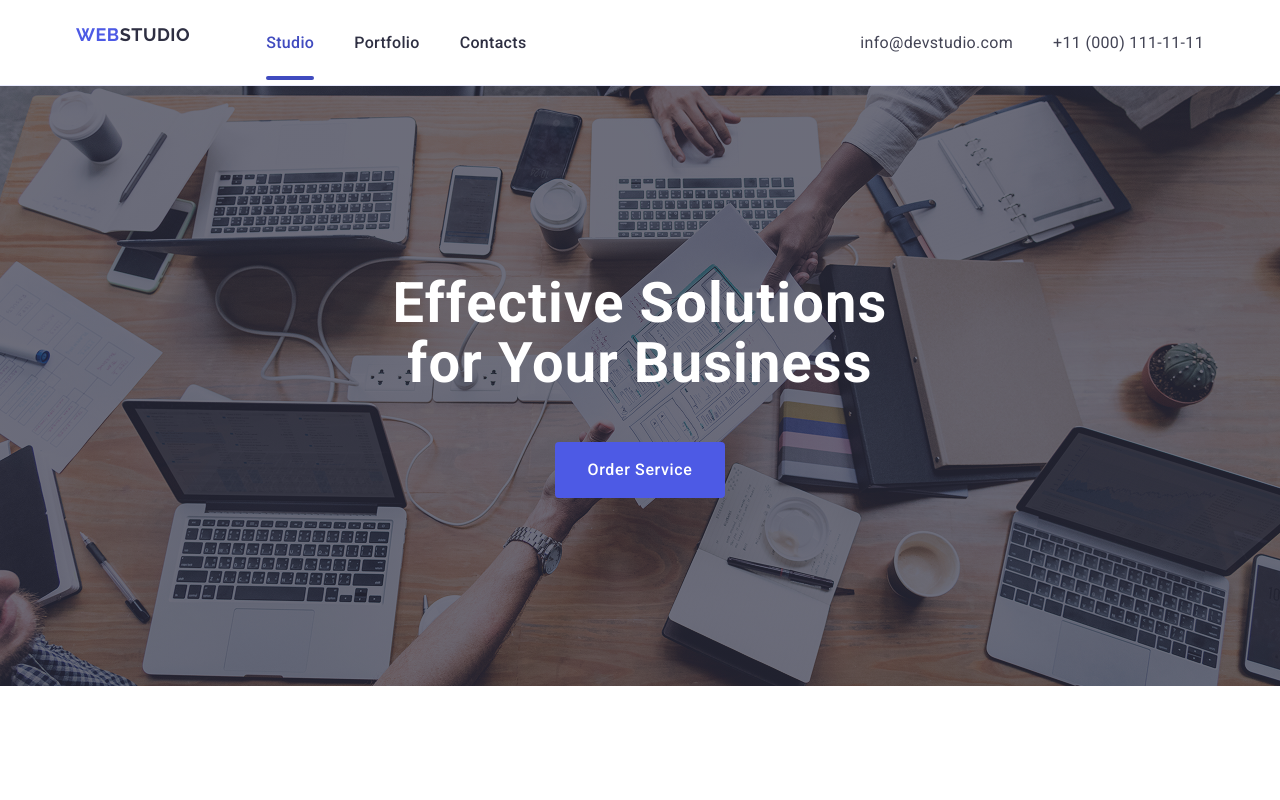
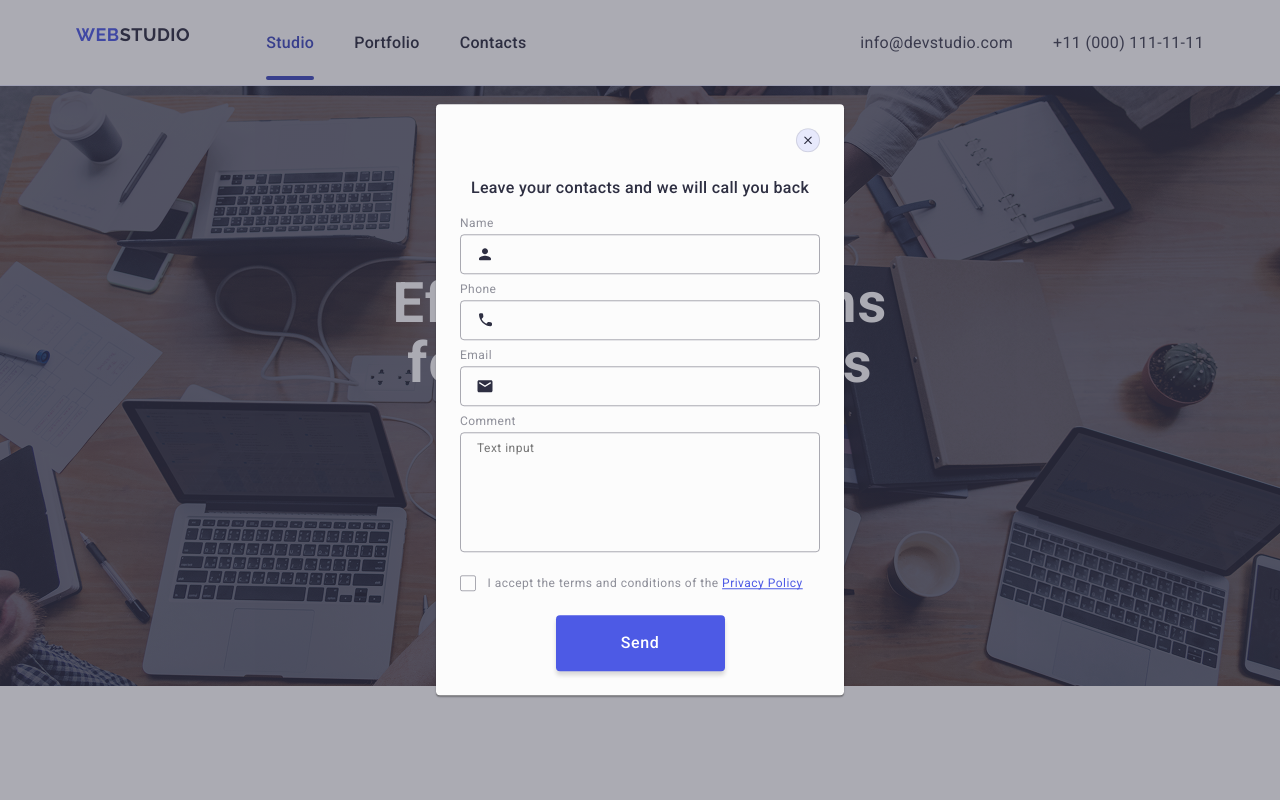
Before and after one commit to Onke-dev/goit-markup-hw-06, a plain HTML site: page index.html in a window 1280 px wide. Shown: the top 800 px of the page. Drawn offline with nearby package versions, Linux system fonts and the light colour scheme.

Commit message:
adapt desktop

```diff
--- a/css/styles.css
+++ b/css/styles.css
@@ -246,7 +246,7 @@ img {
     width: 100%;
     height: 100%;
     background-color: #fff;
-    z-index: 9999999999999999999999;
+    z-index: 999999;
     opacity: 0;
     visibility: hidden;
     pointer-events: none;
@@ -1180,3 +1180,325 @@ img {
 
 
 /* #endregion footer */
+
+
+/* #region background-site */
+
+.background-site {
+    position: fixed;
+    display: flex;
+    justify-content: center;
+    align-items: center;
+
+    top: 0;
+    left: 0;
+    background-color: rgba(46, 47, 66, 0.4);
+    width: 100%;
+    height: 100%;
+    z-index: 9999999999;
+
+    /* opacity: 0;
+    visibility: hidden;
+    pointer-events: none; */
+    transition: opacity 250ms cubic-bezier(0.4, 0, 0.2, 1),
+        visibility 250ms cubic-bezier(0.4, 0, 0.2, 1);
+}
+
+.background-site.is-open {
+    opacity: 1;
+    visibility: visible;
+    pointer-events: auto;
+}
+
+.popup {
+    position: absolute;
+    top: 50%;
+    left: 50%;
+    transform: translate(-50%, -50%);
+
+    width: 288px;
+    min-height: 623px;
+    border-radius: 4px;
+    box-shadow: 0 1px 1px 0 rgba(0, 0, 0, 0.14), 0 1px 3px 0 rgba(0, 0, 0, 0.12), 0 2px 1px 0 rgba(0, 0, 0, 0.2);
+    background-color: #FCFCFC;
+    padding: 72px 16px 24px 16px;
+
+
+    transition: transform 250ms cubic-bezier(0.4, 0, 0.2, 1);
+}
+
+.popup-title {
+    font-family: "Roboto", sans-serif;
+    font-weight: 500;
+    font-size: 16px;
+    line-height: 1.50;
+    letter-spacing: 0.02em;
+    text-align: center;
+    color: #2E2F42;
+    margin-bottom: 16px;
+}
+
+
+.close-btn {
+    position: absolute;
+    top: 24px;
+    right: 24px;
+
+    width: 24px;
+    height: 24px;
+    display: flex;
+    align-items: center;
+    justify-content: center;
+    padding: 0;
+    cursor: pointer;
+
+    border-radius: 50%;
+    fill: #2e2f42;
+    background-color: #e7e9fc;
+    border: 1px solid rgba(0, 0, 0, 0.1);
+
+    transition: background-color 250ms cubic-bezier(0.4, 0, 0.2, 1), border 250ms cubic-bezier(0.4, 0, 0.2, 1);
+}
+
+.close-btn:hover {
+    background-color: #404bbf;
+    fill: #ffff;
+    outline: none;
+    border: none;
+
+}
+
+.icon-back {
+    transition: fill 250ms cubic-bezier(0.4, 0, 0.2, 1);
+}
+
+
+.icon-back:hover {
+    fill: #ffff;
+
+}
+
+.form-wrap {
+    margin-bottom: 8px;
+}
+
+.mar-under-policy {
+    margin-bottom: 16px;
+}
+
+.form-lb {
+    display: block;
+    font-family: "Roboto", sans-serif;
+    font-weight: 400;
+    font-size: 12px;
+    line-height: 1.17;
+    letter-spacing: 0.04em;
+    color: #8e8f99;
+    margin-bottom: 4px;
+}
+
+.wrap {
+    position: relative;
+
+}
+
+.input-info {
+    border: 1px solid rgba(46, 47, 66, 0.4);
+    border-radius: 4px;
+    width: 100%;
+    height: 40px;
+    padding-left: 38px;
+    background-color: transparent;
+    outline: transparent;
+
+    transition: border-color 250ms cubic-bezier(0.4, 0, 0.2, 1);
+
+}
+
+.icon-back-form {
+    position: absolute;
+    top: 50%;
+    left: 16px;
+    fill: #2E2F42;
+    transform: translateY(-50%);
+
+    transition: fill 250ms cubic-bezier(0.4, 0, 0.2, 1);
+}
+
+.form-comment {
+    border: 1px solid rgba(46, 47, 66, 0.4);
+    padding: 8px 16px;
+    border-radius: 4px;
+    width: 100%;
+    height: 120px;
+    background-color: transparent;
+    transition: border-color     250ms cubic-bezier(0.4, 0, 0.2, 1);
+
+    outline: transparent;
+    resize: none;
+
+    font-family: "Roboto", sans-serif;
+    font-weight: 400;
+    font-size: 12px;
+    line-height: 1.17;
+    letter-spacing: 0.04em;
+    color: rgba(46, 47, 66, 0.4);
+}
+
+.form-comment:hover {
+    border-color: #4D5AE5;
+}
+
+.check-policy {
+
+    border-radius: 2px;
+    cursor: pointer;
+    border: 1px solid rgba(46, 47, 66, 0.4);
+}
+
+.title-policy {
+
+    font-family: "Roboto", sans-serif;
+    font-weight: 400;
+    font-size: 12px;
+    line-height: 1.17;
+    letter-spacing: 0.04em;
+    color: #8e8f99;
+    text-align: center;
+
+    max-width: 256px;
+    display: flex;
+    align-items: center;
+}
+
+.castom-chekbox {
+    display: inline-flex;
+    justify-content: center;
+    align-items: center;
+
+    cursor: pointer;
+    height: 16px;
+    width: 16px;
+    padding: 4px 3px;
+    border-radius: 2px;
+    border: 1px solid rgba(46, 47, 66, 0.4);
+    background-color: transparent;
+    fill: transparent;
+    margin-right: 8px;
+    transition: background-color 250ms cubic-bezier(0.4, 0, 0.2, 1), border 250ms cubic-bezier(0.4, 0, 0.2, 1), fill 250ms cubic-bezier(0.4, 0, 0.2, 1);
+}
+
+
+.check-policy:checked+.title-policy>.castom-chekbox {
+    background-color: #404bbf;
+    fill: #F4F4FD;
+    border: none;
+}
+
+.check-mark {
+    width: 10px;
+    height: 8px;
+}
+
+.link-policy {
+    line-height: 1.33;
+    text-decoration: underline;
+    text-decoration-skip-ink: none;
+    color: #4d5ae5;
+
+    display: flex;
+    flex-direction: row;
+    align-content: center;
+    flex-wrap: wrap;
+    align-items: center;
+}
+
+.mar-under-btm {
+    margin-bottom: 24px;
+}
+
+.send-form {
+    display: block;
+    margin: 0 auto;
+
+    font-family: "Roboto", sans-serif;
+    font-weight: 500;
+    font-size: 16px;
+    line-height: 1.50;
+    letter-spacing: 0.04em;
+    text-align: center;
+    cursor: pointer;
+    background-color: #4D5AE5;
+    color: #ffffff;
+    border-radius: 4px;
+    padding: 16px 32px;
+    min-width: 169px;
+    height: 56px;
+    box-shadow: 0 4px 4px 0 rgba(0, 0, 0, 0.15);
+    border: none;
+    transition: background-color 250ms cubic-bezier(0.4, 0, 0.2, 1);
+}
+
+.send-form:hover {
+    background-color: #404bbf;
+
+}
+
+@media screen and (min-width: 768px) {
+    .popup {
+        min-width: 408px;
+        padding-left: 24px;
+        padding-right: 24px;
+        min-height: 584px;
+    }
+
+    .title-policy {
+        display: inline;
+    }
+
+    .link-policy {
+        display: inline;
+    }
+
+    .close-btn:focus {
+    background-color: #404bbf;
+    fill: #ffff;
+    outline: none;
+    border: none;
+
+    }
+
+    .icon-back:focus {
+        fill: #ffff;
+
+    }
+
+
+    .input-info:focus {
+        border-color: #4D5AE5;
+    }
+
+
+    .wrap .input-info:focus+.icon-back-form {
+        fill: #4D5AE5;
+    }
+
+
+
+    .form-comment:focus {
+        border-color: #4D5AE5;
+    }
+
+
+
+
+    .send-form:focus {
+        background-color: #404bbf;
+
+    }
+
+}
+
+
+
+/* #endregion background-site */
--- a/index.html
+++ b/index.html
@@ -575,7 +575,7 @@
     <!-- #endregion footer -->
 
     <!-- #region background-site -->
-    <!-- <div class="background-site is-open">
+    <div class="background-site is-open">
         <div class="popup">
             <button class="close-btn" type="button">
                 <svg class="icon-back" width="8" height="8">
@@ -616,7 +616,7 @@
                     <textarea class="form-comment" name="user-comment" id="user-comment"
                         placeholder="Text input"></textarea>
                 </div>
-                <div class="form-wrap mar-under-btm">
+                <div class="form-wrap   mar-under-btm">
                     <input class="check-policy visually-hidden" type="checkbox" id="user-privacy" name="user-privacy"
                         value="true">
                     <label class="title-policy" for="user-privacy">
@@ -625,15 +625,17 @@
                                 <use href="./images/icons.svg#icon-check-mark"></use>
                             </svg>
                         </span>
-                        I accept the terms and conditions of the
-                        <a class="link-policy" href="#">Privacy Policy</a>
+                        <span class="info-policy">
+                            I accept the terms and conditions of the
+                            <a class="link-policy" href="#">Privacy Policy</a>
+                        </span>
                     </label>
                 </div>
 
                 <button class="send-form" type="submit">Send</button>
             </form>
         </div>
-    </div> -->
+    </div>
     <!-- #endregion background-site -->
 
 </body>
```
